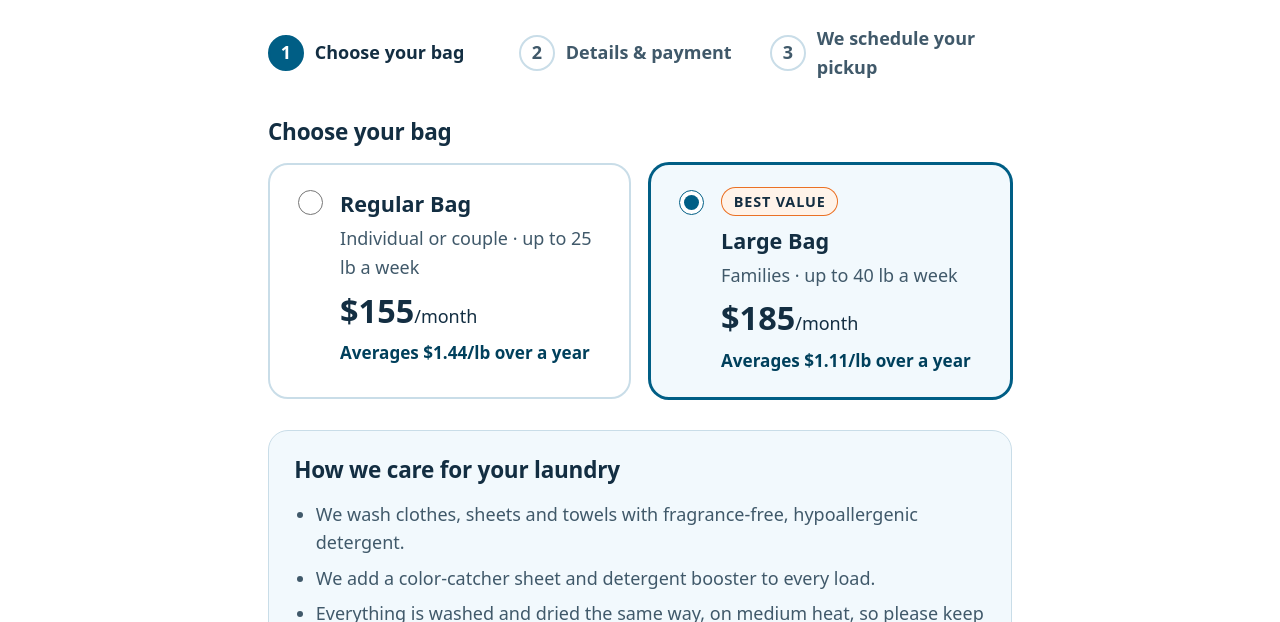
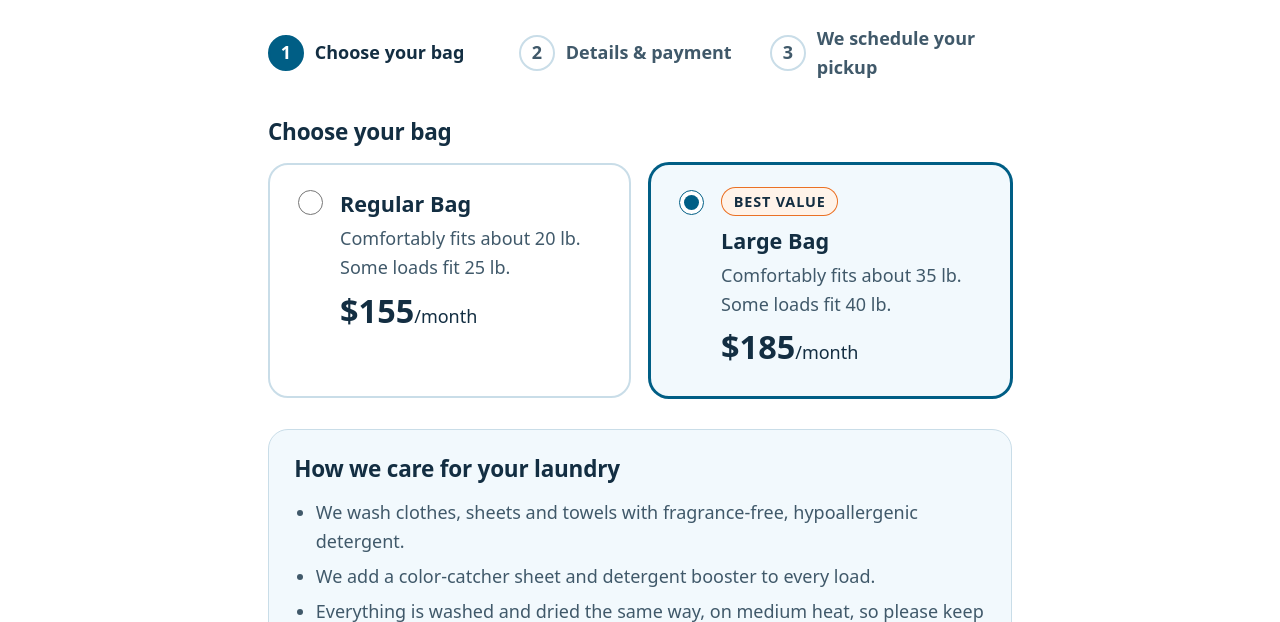
Before and after one commit to sarahtroup/laundry-caddie, a plain HTML site: page subscribe.html in a window 1280 px wide. Shown: the part 478-1100 px from the top of the page. Drawn offline with Linux system fonts and the light colour scheme.

Commit message:
Describe subscription bags by comfortable capacity

```diff
--- a/subscribe.html
+++ b/subscribe.html
@@ -46,9 +46,8 @@
               <input type="radio" name="plan" value="regular">
               <span class="plan-body">
                 <span class="plan-name">Regular Bag</span>
-                <span class="plan-who">Individual or couple · up to 25 lb a week</span>
+                <span class="plan-who">Comfortably fits about 20 lb. Some loads fit 25 lb.</span>
                 <span class="plan-price"><strong>$155</strong>/month</span>
-                <span class="plan-avg">Averages $1.44/lb over a year</span>
               </span>
             </label>
 
@@ -57,9 +56,8 @@
               <span class="plan-body">
                 <span class="badge-inline">Best Value</span>
                 <span class="plan-name">Large Bag</span>
-                <span class="plan-who">Families · up to 40 lb a week</span>
+                <span class="plan-who">Comfortably fits about 35 lb. Some loads fit 40 lb.</span>
                 <span class="plan-price"><strong>$185</strong>/month</span>
-                <span class="plan-avg">Averages $1.11/lb over a year</span>
               </span>
             </label>
           </fieldset>
```
